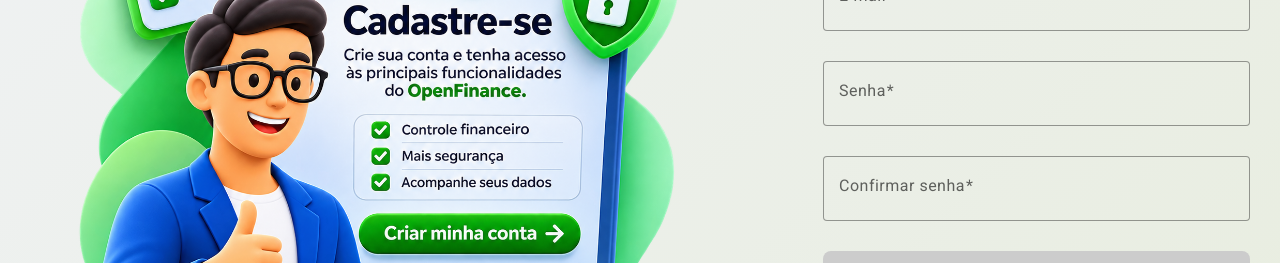
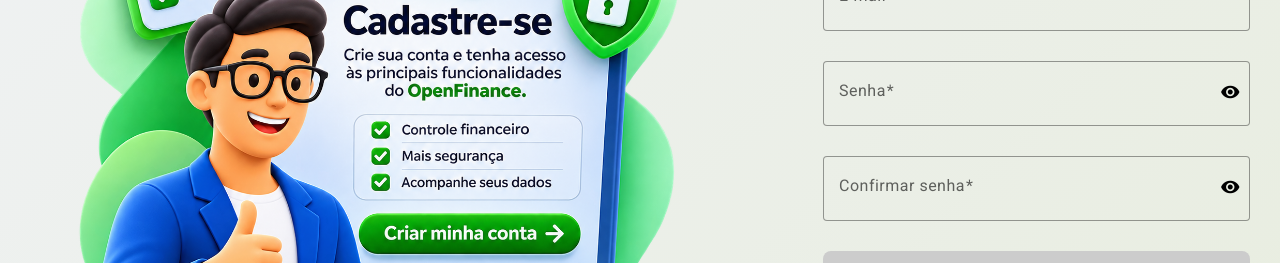
Before and after one commit to rodrigogomes199820-ui/sistema-financeiro-frontend, an Angular app: page /cadastro in a window 1280 px wide. Shown: the part 371-634 px from the top of the page. Built offline with nearby package versions, Linux system fonts and the light colour scheme.

Commit message:
atualização nos inpus

```diff
--- a/src/app/pages/cadastro/cadastro.component.html
+++ b/src/app/pages/cadastro/cadastro.component.html
@@ -74,10 +74,21 @@
 
           <input
             matInput
-            type="password"
+            [type]="mostrarSenha ? 'text' : 'password'"
             placeholder="Digite sua senha"
             formControlName="password"
           />
+          <button
+            mat-icon-button
+            matSuffix
+            class="toggle-password"
+            type="button"
+            [attr.aria-label]="mostrarSenha ? 'Ocultar senha' : 'Mostrar senha'"
+            [attr.aria-pressed]="mostrarSenha"
+            (click)="mostrarSenha = !mostrarSenha"
+          >
+            <mat-icon>{{ mostrarSenha ? 'visibility_off' : 'visibility' }}</mat-icon>
+          </button>
 
           <mat-error *ngIf="cadastroForm.get('password')?.hasError('required')">
             Informe sua senha.
@@ -89,10 +100,21 @@
 
           <input
             matInput
-            type="password"
+            [type]="mostrarConfirmacaoSenha ? 'text' : 'password'"
             placeholder="Confirme sua senha"
             formControlName="confirmPassword"
           />
+          <button
+            mat-icon-button
+            matSuffix
+            class="toggle-password"
+            type="button"
+            [attr.aria-label]="mostrarConfirmacaoSenha ? 'Ocultar confirmação de senha' : 'Mostrar confirmação de senha'"
+            [attr.aria-pressed]="mostrarConfirmacaoSenha"
+            (click)="mostrarConfirmacaoSenha = !mostrarConfirmacaoSenha"
+          >
+            <mat-icon>{{ mostrarConfirmacaoSenha ? 'visibility_off' : 'visibility' }}</mat-icon>
+          </button>
 
           <mat-error *ngIf="cadastroForm.get('confirmPassword')?.hasError('required')">
             Confirme sua senha.
--- a/src/app/pages/cadastro/cadastro.component.scss
+++ b/src/app/pages/cadastro/cadastro.component.scss
@@ -140,6 +140,21 @@
   border-radius: 8px;
 }
 
+.form-register .toggle-password {
+  width: 40px;
+  min-width: 40px;
+  height: 40px;
+  padding: 8px;
+  border-radius: 50%;
+}
+
+.form-register .toggle-password mat-icon {
+  width: 20px;
+  height: 20px;
+  font-size: 20px;
+  line-height: 20px;
+}
+
 .btn-cana {
   background-color: #79A83B !important;
   color: #ffffff !important;
--- a/src/app/pages/cadastro/cadastro.component.ts
+++ b/src/app/pages/cadastro/cadastro.component.ts
@@ -21,6 +21,8 @@ import { AuthService } from 'src/app/core/services/auth/auth.service';
 export class CadastroComponent implements OnInit {
 
   cadastroForm!: FormGroup;
+  mostrarSenha = false;
+  mostrarConfirmacaoSenha = false;
 
   constructor(
     private fb: FormBuilder,
--- a/src/app/pages/login/login.component.html
+++ b/src/app/pages/login/login.component.html
@@ -36,10 +36,21 @@
       <mat-label>Senha</mat-label>
       <input
         matInput
-        type="password"
+        [type]="mostrarSenha ? 'text' : 'password'"
         placeholder="Digite sua senha"
         formControlName="password"
       />
+      <button
+        mat-icon-button
+        matSuffix
+        class="toggle-password"
+        type="button"
+        [attr.aria-label]="mostrarSenha ? 'Ocultar senha' : 'Mostrar senha'"
+        [attr.aria-pressed]="mostrarSenha"
+        (click)="mostrarSenha = !mostrarSenha"
+      >
+        <mat-icon>{{ mostrarSenha ? 'visibility_off' : 'visibility' }}</mat-icon>
+      </button>
     </mat-form-field>
 
     <div class="forgot-password" color="primary">
--- a/src/app/pages/login/login.component.scss
+++ b/src/app/pages/login/login.component.scss
@@ -120,6 +120,21 @@
   font-size: 16px;
   font-weight: 600;
   border-radius: 8px;
+}
+
+.form-login .toggle-password {
+  width: 40px;
+  min-width: 40px;
+  height: 40px;
+  padding: 8px;
+  border-radius: 50%;
+}
+
+.form-login .toggle-password mat-icon {
+  width: 20px;
+  height: 20px;
+  font-size: 20px;
+  line-height: 20px;
 }
 
 .register {
--- a/src/app/pages/login/login.component.ts
+++ b/src/app/pages/login/login.component.ts
@@ -15,6 +15,7 @@ import { finalize } from 'rxjs';
 })
 export class LoginComponent implements OnInit {
   loginForm!: FormGroup;
+  mostrarSenha = false;
 
   constructor(
     private fb: FormBuilder,
```
